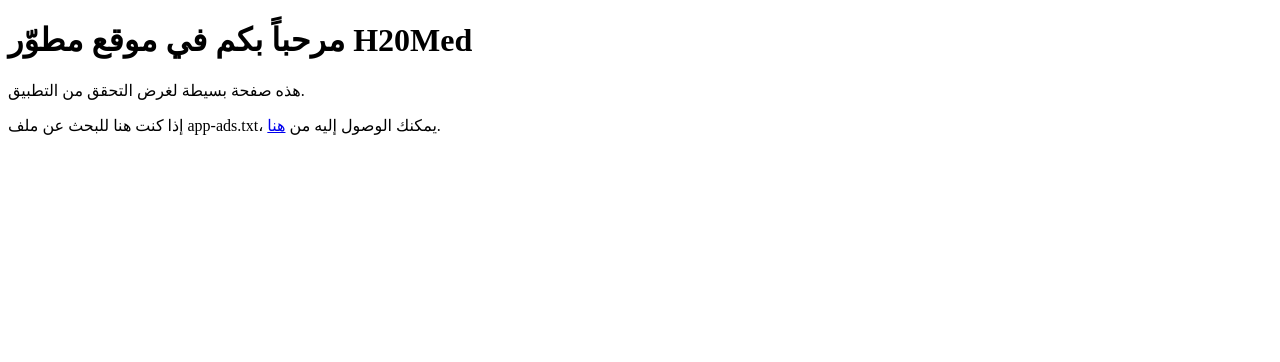
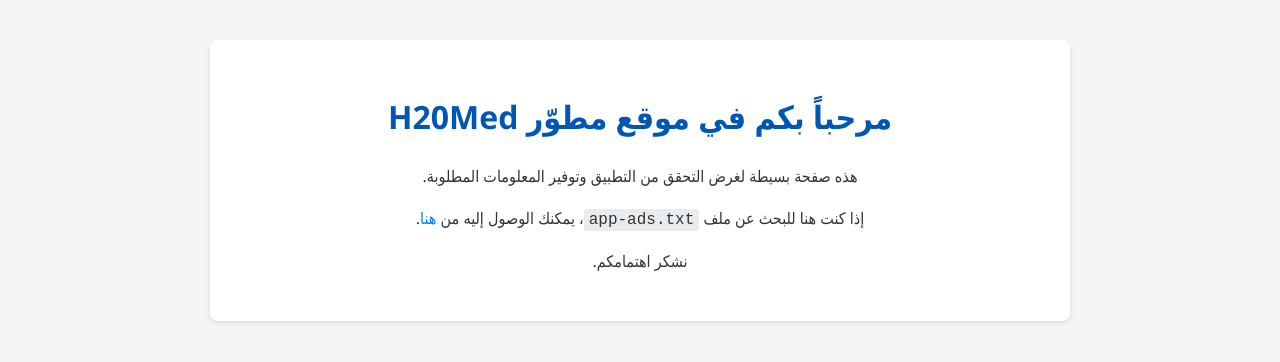
Before and after one commit to haneen3312122002/admobadds, a plain HTML site: page index.html in a window 1280 px wide. Drawn offline with Linux system fonts and the light colour scheme.

Commit message:
Update index.html

```diff
--- a/index.html
+++ b/index.html
@@ -1,11 +1,44 @@
 <!DOCTYPE html>
-<html>
+<html lang="ar" dir="rtl">
 <head>
-    <title>صفحتي الخاصة بالمطور</title>
+    <meta charset="UTF-8">
+    <meta name="viewport" content="width=device-width, initial-scale=1.0">
+    <title>صفحة مطور H20Med</title>
+    <style>
+        body {
+            font-family: 'Segoe UI', Tahoma, Geneva, Verdana, sans-serif;
+            line-height: 1.6;
+            margin: 40px;
+            background-color: #f4f4f4;
+            color: #333;
+            text-align: center;
+        }
+        .container {
+            max-width: 800px;
+            margin: auto;
+            background: #fff;
+            padding: 30px;
+            border-radius: 8px;
+            box-shadow: 0 2px 4px rgba(0,0,0,0.1);
+        }
+        h1 {
+            color: #0056b3;
+        }
+        a {
+            color: #007bff;
+            text-decoration: none;
+        }
+        a:hover {
+            text-decoration: underline;
+        }
+    </style>
 </head>
 <body>
-    <h1>مرحباً بكم في موقع مطوّر H20Med</h1>
-    <p>هذه صفحة بسيطة لغرض التحقق من التطبيق.</p>
-    <p>إذا كنت هنا للبحث عن ملف app-ads.txt، يمكنك الوصول إليه من <a href="/app-ads.txt">هنا</a>.</p>
+    <div class="container">
+        <h1>مرحباً بكم في موقع مطوّر H20Med</h1>
+        <p>هذه صفحة بسيطة لغرض التحقق من التطبيق وتوفير المعلومات المطلوبة.</p>
+        <p>إذا كنت هنا للبحث عن ملف <span style="font-family: 'Courier New', Courier, monospace; background-color: #e9ecef; padding: 2px 5px; border-radius: 3px;">app-ads.txt</span>، يمكنك الوصول إليه من <a href="app-ads.txt">هنا</a>.</p>
+        <p>نشكر اهتمامكم.</p>
+    </div>
 </body>
 </html>
```
